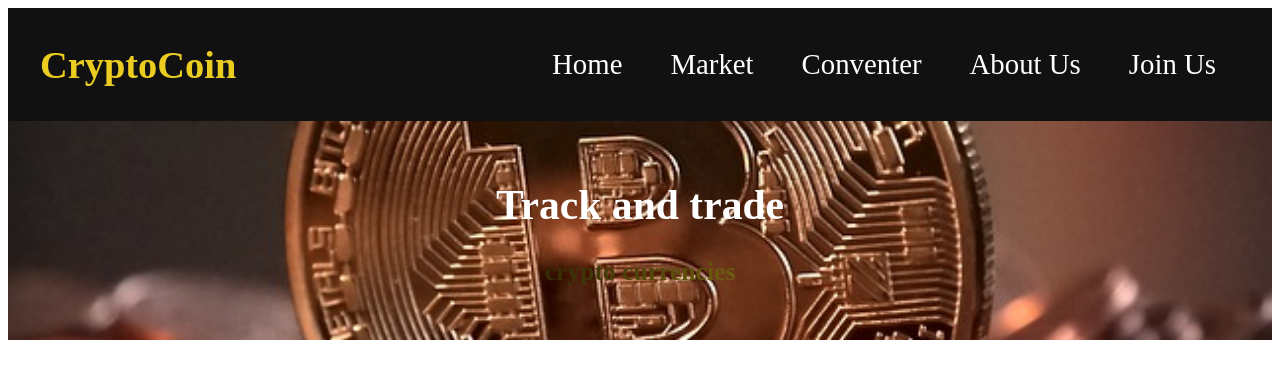
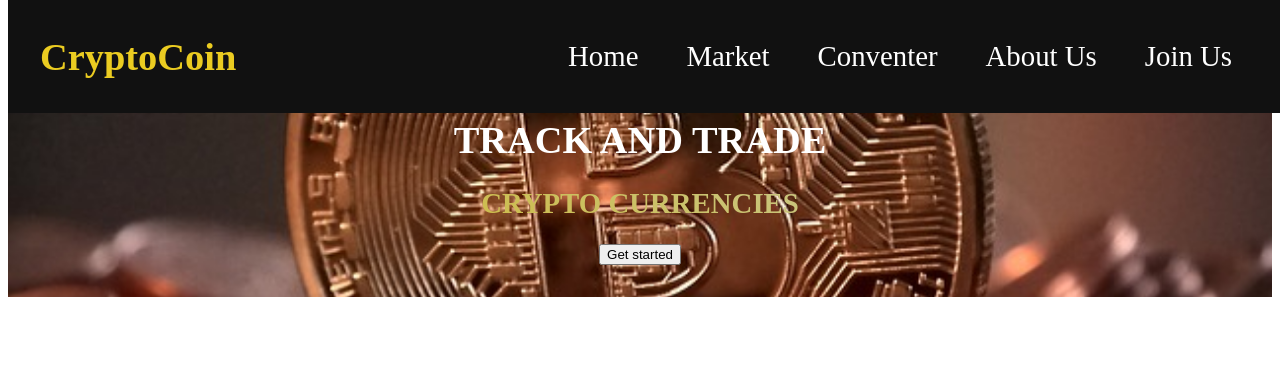
Before and after one commit to SoT03/CryptoCalc, a Next.js app: page / in a window 1280 px wide. Shown: the top 378 px of the page. Built offline with nearby package versions, Linux system fonts and the light colour scheme.

Commit message:
Finished header structure

```diff
--- a/components/header.tsx
+++ b/components/header.tsx
@@ -3,10 +3,11 @@ import classes from '../styles/header.module.scss';
 const Header = () => {
 	return (
 		<header className={classes.header}>
-            <div className="bg-shadow"></div>
+			<div className='bg-shadow'></div>
 			<div className='wrapper'>
 				<h1>Track and trade</h1>
 				<h2>crypto currencies</h2>
+				<button>Get started</button>
 			</div>
 		</header>
 	);
--- a/styles/globals.scss
+++ b/styles/globals.scss
@@ -16,6 +16,7 @@ body {
 .wrapper {
 	max-width: 1200px;
 	margin: 0 auto;
+	z-index: 3;
 }
 
 .bg-shadow {
@@ -24,6 +25,6 @@ body {
 	top: 0;
 	width: 100%;
 	height: 100%;
-	background-color: rgba($color: #000000, $alpha: 0.5);
+	background-color: rgba($color: #000000, $alpha: 0.6);
 	z-index: -1;
 }
--- a/styles/header.module.scss
+++ b/styles/header.module.scss
@@ -1,6 +1,7 @@
 .header {
 	position: relative;
-	padding: 2em 8em;
+	margin-top: 60px;
+	padding: 2em 0em;
 	text-align: center;
 	background-image: url('../public//img/bitcoin-2007769_640.jpg');
 	background-size: cover;
@@ -8,13 +9,19 @@
 	z-index: -2;
 
 	h1 {
-		font-size: 2.6rem;
+		font-size: 2.4rem;
 		color: white;
 	}
 	h2 {
+		margin-top: 0.5em;
 		color: transparent;
-		font-size: 1.6rem;
+		font-size: 1.8rem;
 		background-clip: text;
-		background-image: linear-gradient(315deg, #f5d020 0%, #000000 74%);
+		background-image: linear-gradient(25deg, #d3b20d 0%, #c5ccad 90%);
+	}
+
+	h1,
+	h2 {
+		text-transform: uppercase;
 	}
 }
--- a/styles/navbar.module.scss
+++ b/styles/navbar.module.scss
@@ -1,4 +1,7 @@
 .navbar {
+	position: fixed;
+	top: 0;
+	width: 100%;
 	background-color: #111;
 }
 
@@ -55,14 +58,13 @@
 	}
 	menu {
 		display: none;
-		margin-top: 1.5em;
 		padding: 1em;
 		color: #fff;
 		cursor: pointer;
 
 		svg {
-			width: 4rem;
-			height: 4rem;
+			width: 3.4rem;
+			height: 3.4rem;
 		}
 
 		@media (max-width: 996px) {
```
